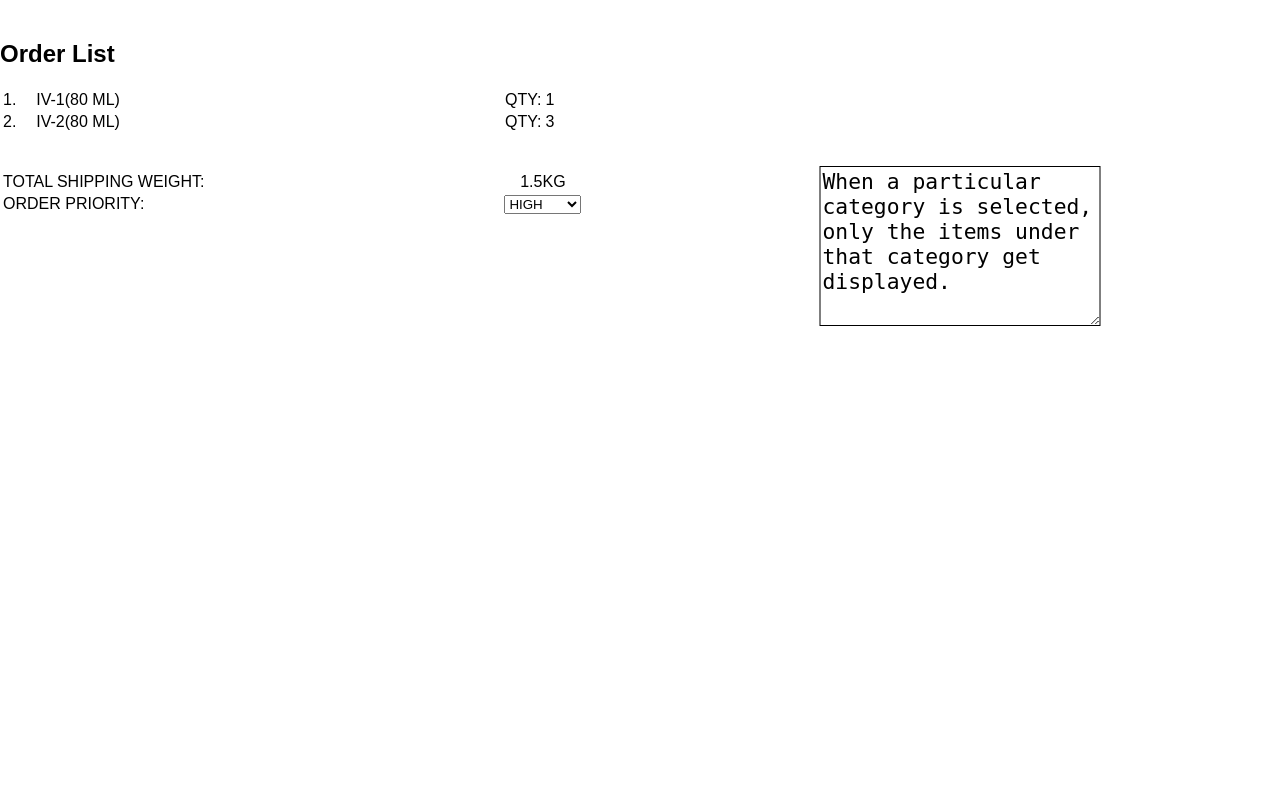
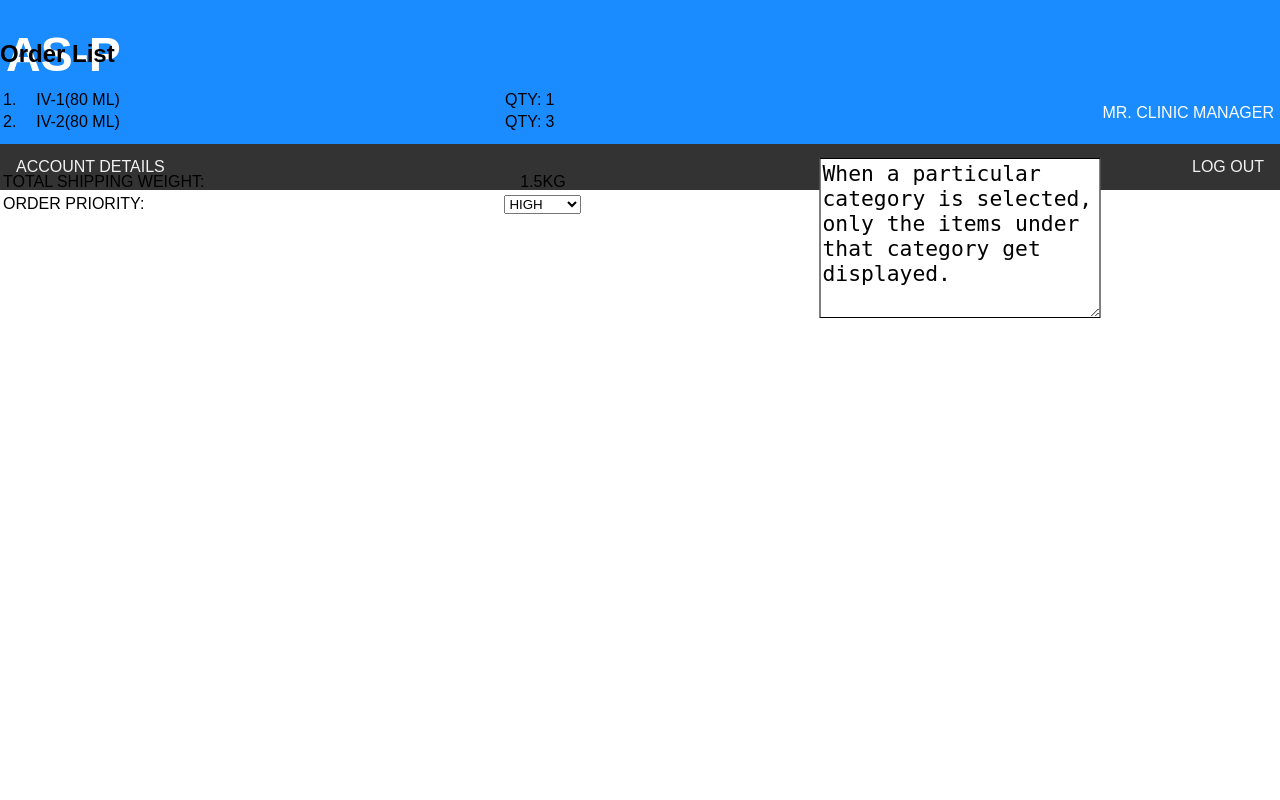
Before and after one commit to dhruv289/Team-ShakeShack, a Django app: page /confirm_order_view/ in a window 1280 px wide. Run offline with Django 3.2, Linux system fonts and the light colour scheme.

Commit message:
Add files via upload

```diff
--- /dev/null
+++ b/AS-P/AS-P/Templates/base.html
@@ -0,0 +1,72 @@
+<!DOCTYPE html>
+<html lang="en">
+<head>
+<title>CSS Website Layout</title>
+<meta charset="utf-8">
+<meta name="viewport" content="width=device-width, initial-scale=1">
+<style>
+* {
+    box-sizing: border-box;
+}
+
+body {
+  margin: 0;
+}
+
+/* Style the header */
+.header {
+    background-color: #1a8cff;
+    padding: 6px;
+    color: white;
+}
+
+
+/* Style the top navigation bar */
+.topnav {
+    overflow: hidden;
+    background-color: #333;
+}
+
+/* Style the topnav links */
+.topnav a {
+    display:inline-block;
+    color: #f2f2f2;
+    text-align: center;
+    padding: 14px 16px;
+    text-decoration: none;
+}
+
+/* Change color on hover */
+.topnav a:hover {
+    background-color: #ddd;
+    color: black;
+}
+
+@media screen and (max-width: 600px) {
+    .column.side, .column.middle {
+        width: 100%;
+    }
+}
+</style>
+</head>
+<body>
+
+<div class="header">
+  <h1><font size="11" text-align="left">AS-P</font></h1>
+  <p align=right><font size="3">MR. CLINIC MANAGER</font></p>
+</div>
+
+
+<div class="topnav">
+  <a href="#">ACCOUNT DETAILS</a>
+  <a style="float:right" href="#" >LOG OUT</a>
+</div>
+
+{% block content %}
+replace me
+{% endblock %}
+
+
+
+</body>
+</html>
--- a/AS-P/AS-P/Templates/client_home_view.html
+++ b/AS-P/AS-P/Templates/client_home_view.html
@@ -1,3 +1,5 @@
+{%extends 'base.html'%}
+{%block content%}
 <style>
 .top{
 	padding:20px;
@@ -124,3 +126,5 @@
 
 
 </div>
+
+{%endblock%}
--- a/AS-P/AS-P/Templates/confirm_order_view.html
+++ b/AS-P/AS-P/Templates/confirm_order_view.html
@@ -1,3 +1,5 @@
+{% extends 'base.html' %}
+{% block content %}
 <title>Cart Page</title>
 <style>
 body {
@@ -83,3 +85,5 @@
 When a particular category is selected, only the items under that category get displayed.</textarea>
   </div>
 </div>
+
+{% endblock %}
--- a/AS-P/AS-P/Templates/order_success_view.html
+++ b/AS-P/AS-P/Templates/order_success_view.html
@@ -1,4 +1,5 @@
-
+{%extends 'base.html'%}
+{%block content%}
 	<title>Order Confirmation</title>
 
 <center>
@@ -11,3 +12,5 @@
 		<input type = "submit" name = "ok_button" value ="OK" />
 	</form>
 </center>
+
+{%endblock%}
```
Also changed, not shown: AS-P/AS-P/Templates/add_cart_view.html (+11 -7 lines), AS-P/AS-P/Templates/dispatcher_home_view.html (+9 -25 lines).
